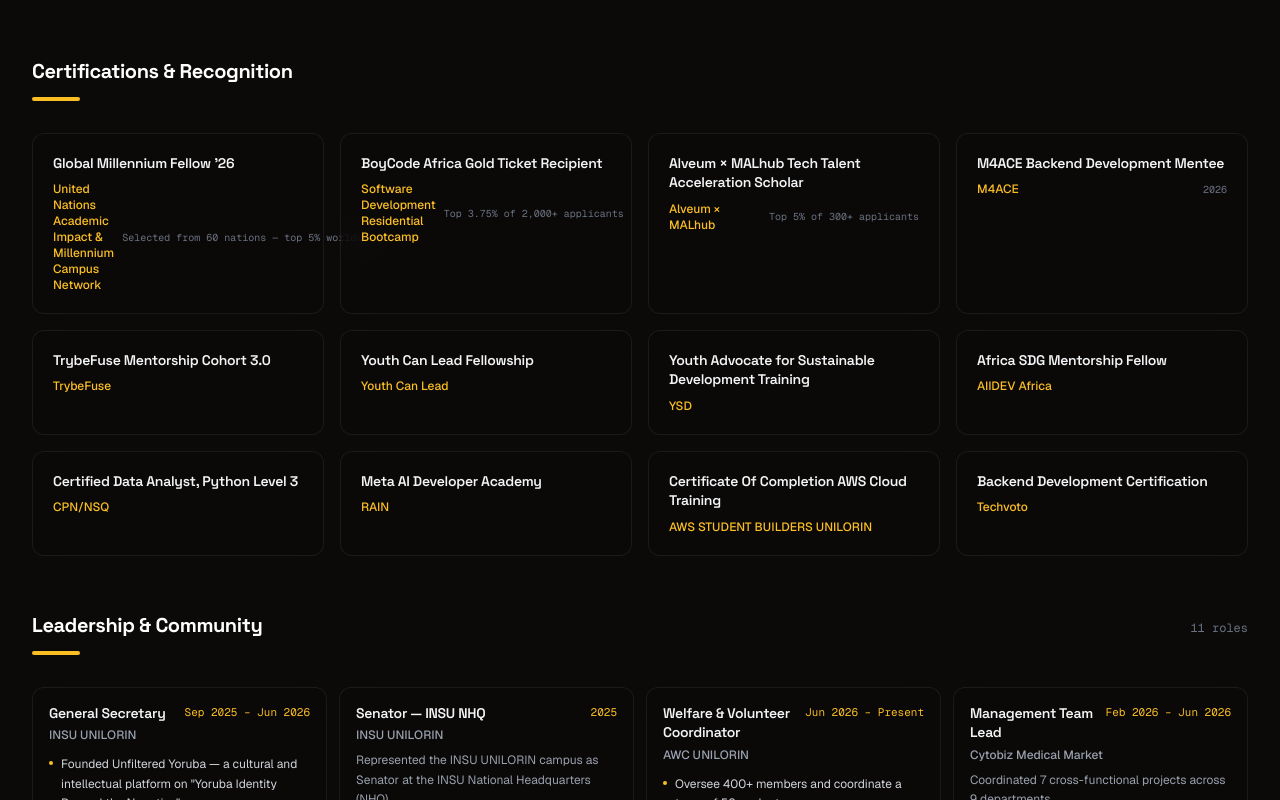
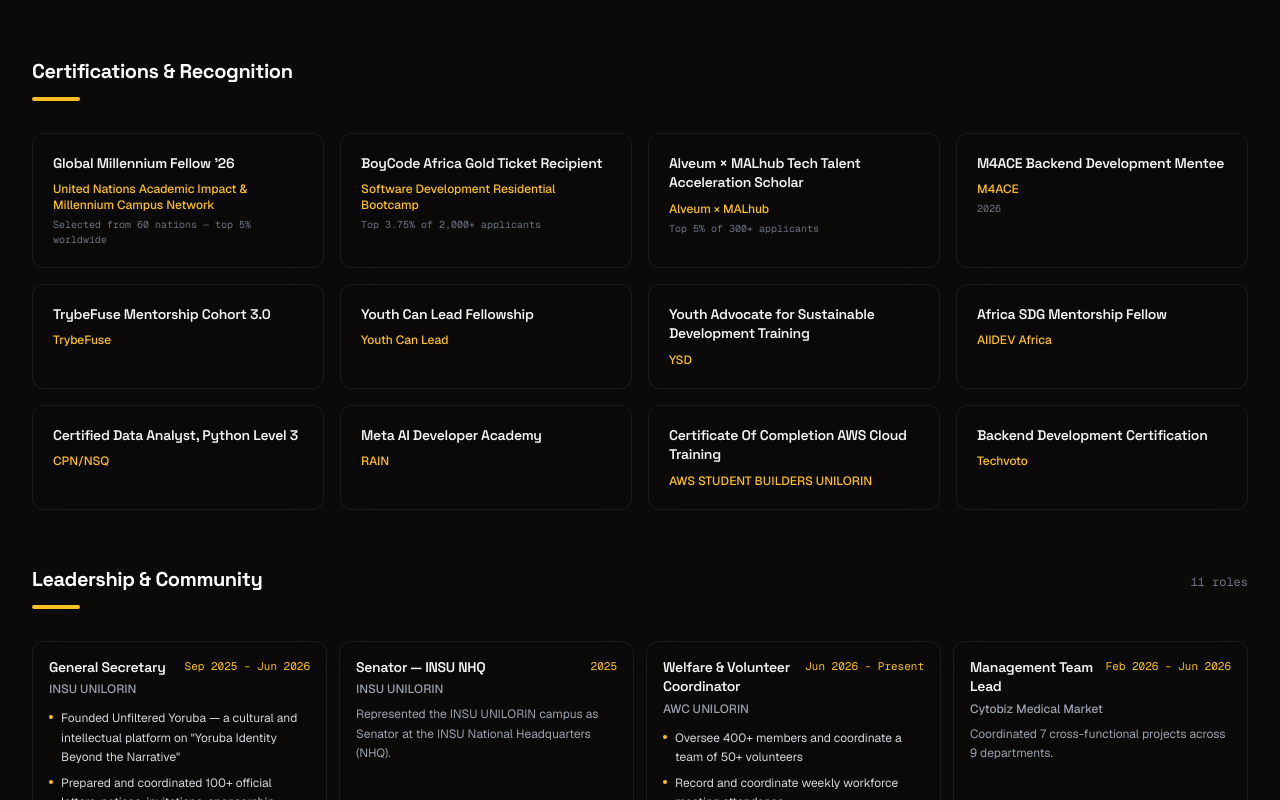
Before and after one commit to Sawmod001/Abdusawmod-portfolio, a Next.js app: page / in a window 1280 px wide. Shown: the part 6080-6880 px from the top of the page. Built offline with nearby package versions, Linux system fonts and the light colour scheme.

Commit message:
Fix certification card layout - stack issuer and description vertically

```diff
--- a/src/components/Certifications.tsx
+++ b/src/components/Certifications.tsx
@@ -51,12 +51,10 @@
                   className="flex h-full flex-col p-5 rounded-xl glass-panel border border-gray-800 hover:border-primary/30 transition-colors"
                 >
                   <h4 className="text-sm font-semibold text-gray-100 leading-snug">{cert.title}</h4>
-                  <div className="mt-2 flex items-center justify-between gap-2">
-                    <span className="text-xs font-medium text-primary">{cert.issuer}</span>
-                    {cert.description && (
-                      <span className="shrink-0 font-mono text-[10px] text-gray-500">{cert.description}</span>
-                    )}
-                  </div>
+                  <p className="mt-2 text-xs font-medium text-primary">{cert.issuer}</p>
+                  {cert.description && (
+                    <p className="mt-1 font-mono text-[10px] text-gray-500">{cert.description}</p>
+                  )}
                 </motion.div>
               </TiltCard>
             ))}
```
